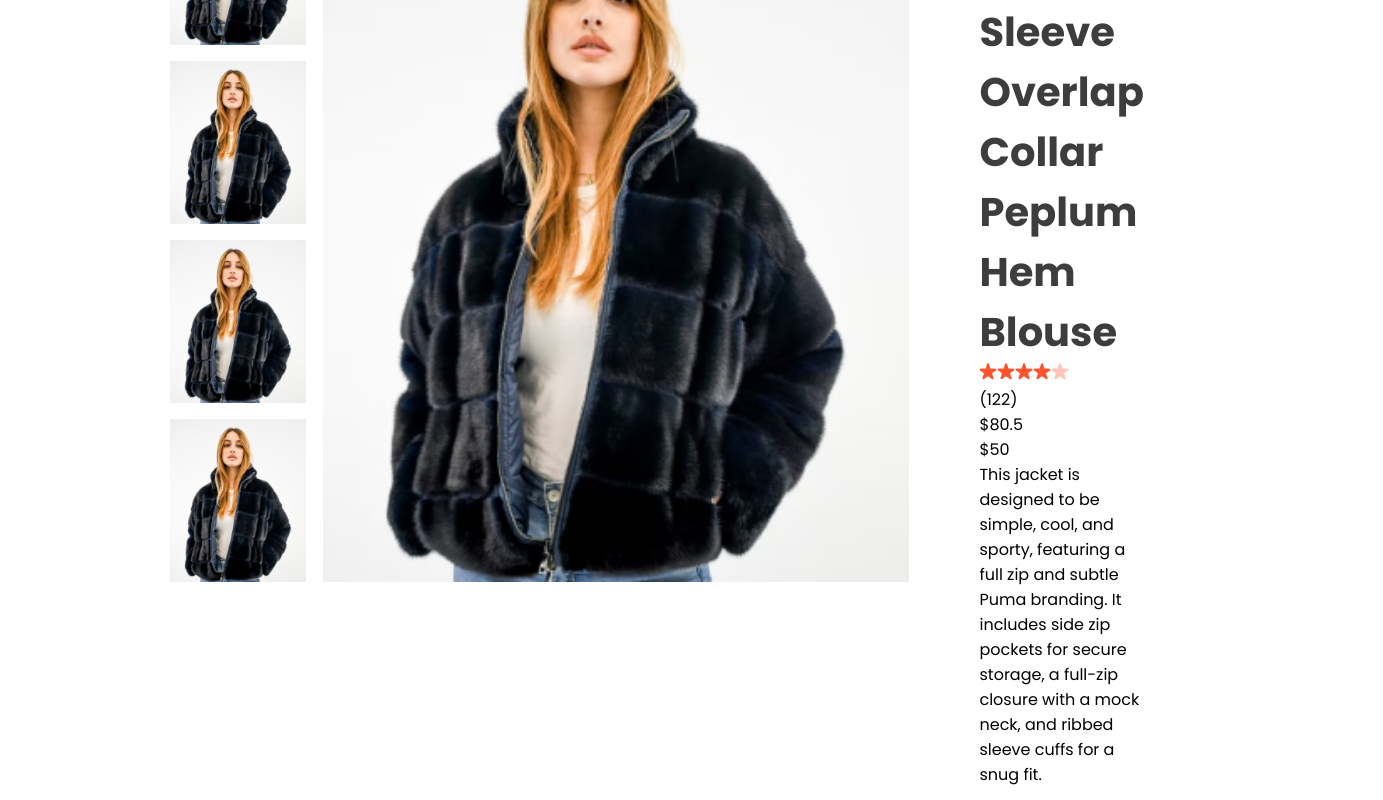
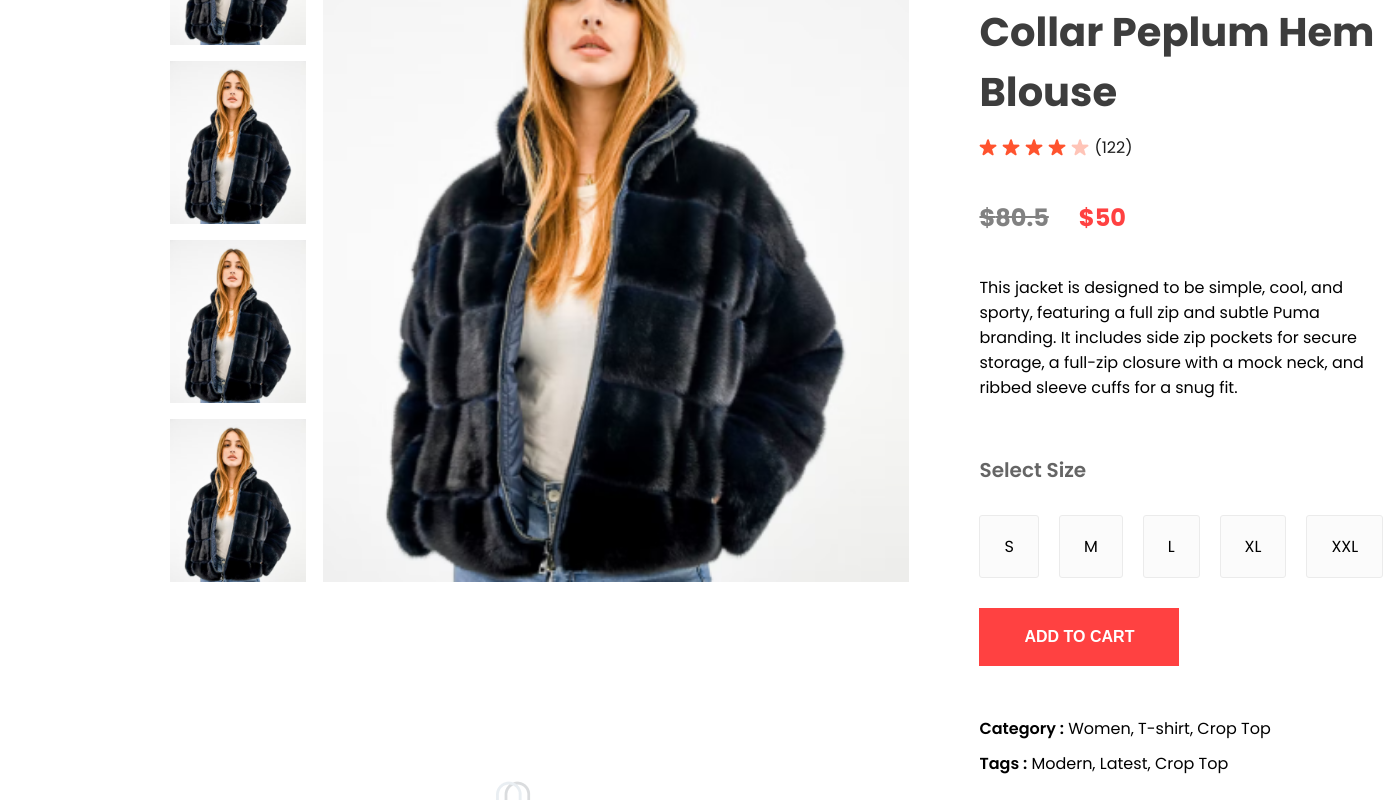
Before and after one commit to 17070610/techvault, a React (Create React App) app: page /product/1 in a window 1280 px wide. Shown: the part 360-1160 px from the top of the page, 1383 px wide, since content can reach past the window. Built offline with nearby package versions, Linux system fonts and the light colour scheme.

Commit message:
Add the product display

```diff
--- a/src/Components/ProductDisplay/ProductDisplay.css
+++ b/src/Components/ProductDisplay/ProductDisplay.css
@@ -35,7 +35,7 @@
     font-weight: 700;
 }
 
-.productdisplay-right-stars {
+.productdisplay-right-star {
     display: flex;
     align-items: center;
     margin-top: 13px;
@@ -43,3 +43,62 @@
     color: #1c1c1c;
     font-size: 16px;
 }
+
+.productdisplay-right-prices {
+    display: flex;
+    margin: 40px 0;
+    gap: 30px;
+    font-size: 24px;
+    font-weight: 700;
+}
+
+.productdisplay-right-price-old {
+    color: #818181;
+    text-decoration: line-through;
+}
+
+.productdisplay-right-price-new {
+    color: #FF4141;
+}
+
+.productdisplay-right-size h1 {
+    margin-top: 55px;
+    color: #656565;
+    font-size: 20px;
+    font-weight: 600;
+}
+
+.productdisplay-right-sizes {
+    display: flex;
+    margin: 30px 0;
+    gap: 20px
+}
+
+.productdisplay-right-sizes div {
+    padding: 18px 24px;
+    background: #fbfbfb;
+    border: 1px solid #ebebeb;
+    border-radius: 3px;
+    cursor: pointer;
+}
+
+.productdisplay-right button {
+    padding: 20px 40px;
+    width: 200px;
+    font-size: 16px;
+    font-weight: 600;
+    color: #fff;
+    background: #FF4141;
+    margin-bottom: 40px;
+    border: none;
+    outline: none;
+    cursor: pointer;
+}
+
+.productdisplay-right-category {
+    margin-top: 10px;
+}
+
+.productdisplay-right-category span {
+    font-weight: 600;
+}
--- a/src/Components/ProductDisplay/ProductDisplay.jsx
+++ b/src/Components/ProductDisplay/ProductDisplay.jsx
@@ -39,7 +39,7 @@
                 </div>
                 <div className="productdisplay-right-size">
                     <h1>Select Size</h1>
-                    <div className="productdisplay-right-size">
+                    <div className="productdisplay-right-sizes">
                         <div>S</div>
                         <div>M</div>
                         <div>L</div>
```
